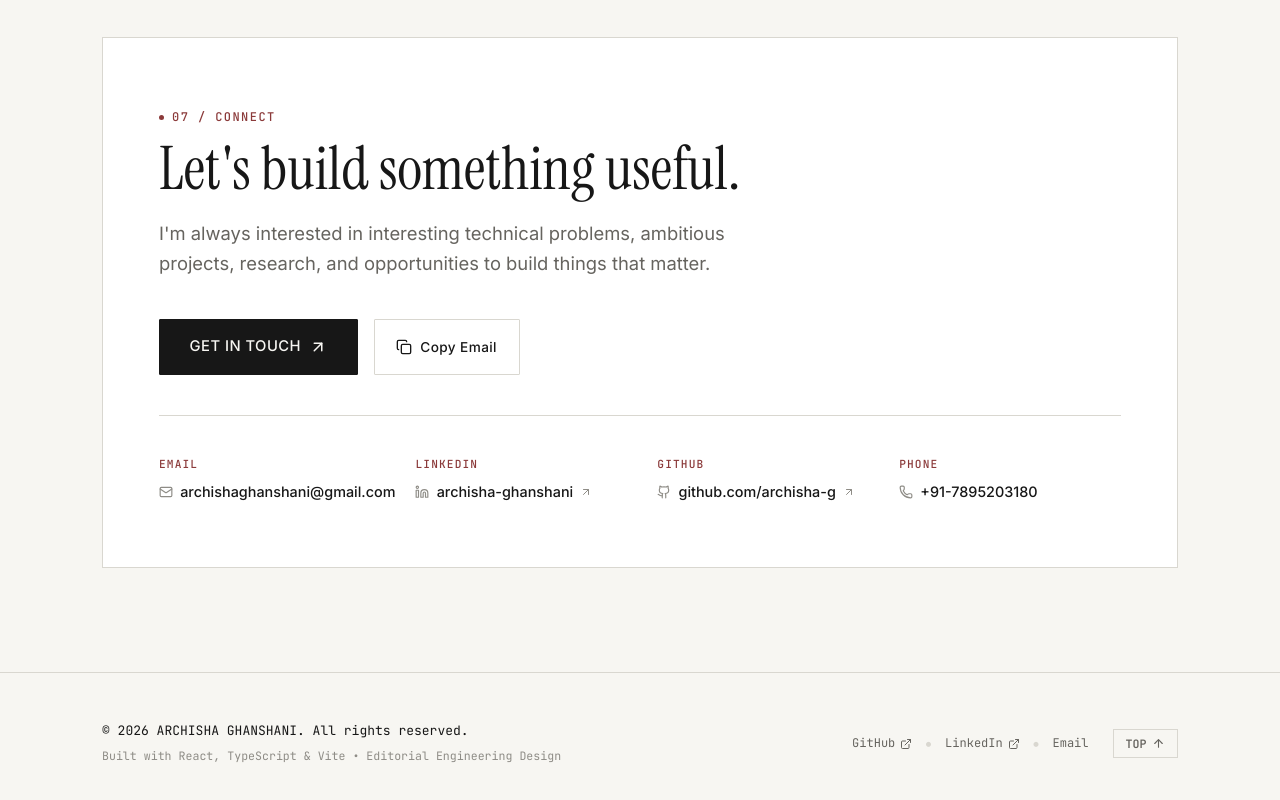
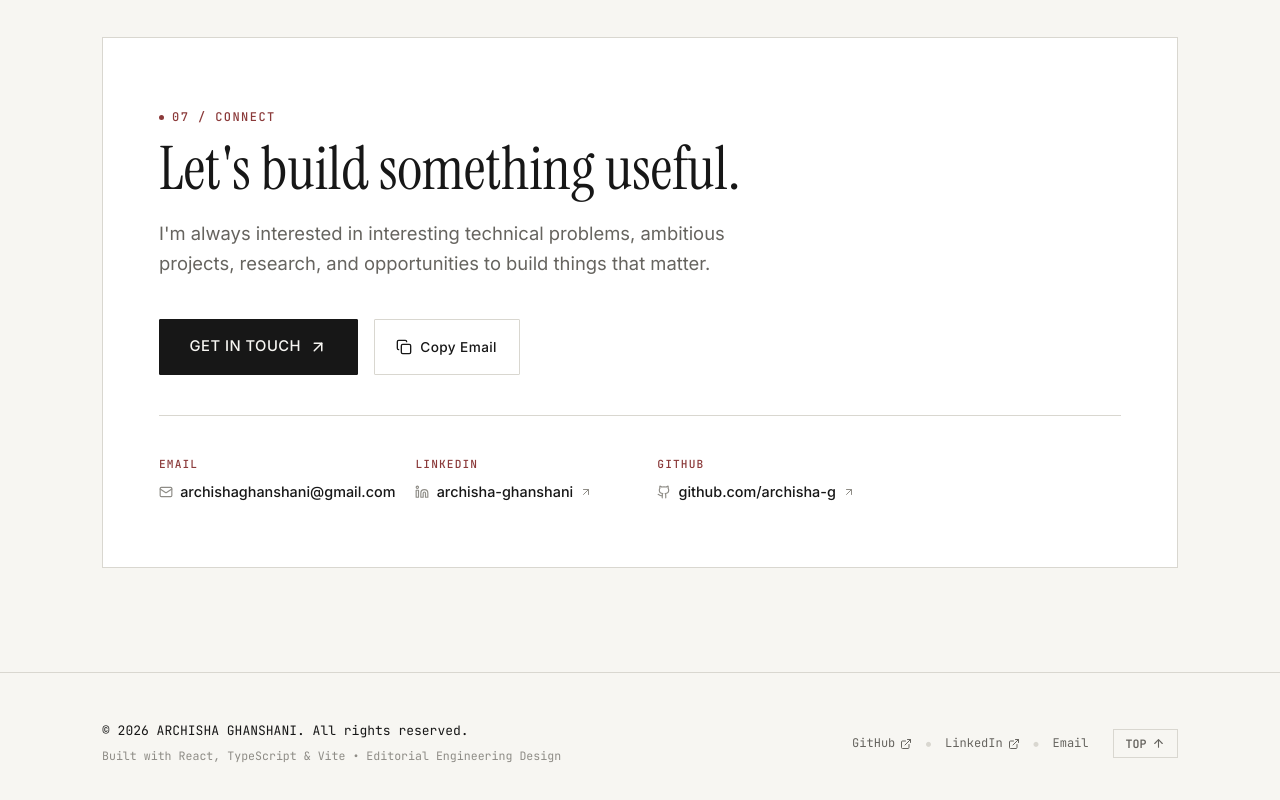
Before and after one commit to archisha-g/portfolio, a React (Vite) app: page / in a window 1280 px wide. Shown: the part 9827-10627 px from the top of the page. Built offline with nearby package versions, Linux system fonts and the light colour scheme.

Commit message:
Remove phone contact from Contact component
Removed phone contact section from the Contact component.

```diff
--- a/src/components/Contact.tsx
+++ b/src/components/Contact.tsx
@@ -1,6 +1,6 @@
 import React, { useState } from 'react';
 import { PERSONAL_INFO } from '../data/portfolioData';
-import { Mail, ArrowUpRight, Copy, Check, Phone } from 'lucide-react';
+import { Mail, ArrowUpRight, Copy, Check } from 'lucide-react';
 
 export const Contact: React.FC = () => {
   const [copied, setCopied] = useState(false);
@@ -103,17 +103,7 @@ export const Contact: React.FC = () => {
                 </a>
               </div>
 
-              {/* Phone */}
-              <div className="channel-item">
-                <span className="channel-label font-mono">PHONE</span>
-                <a
-                  href={`tel:${PERSONAL_INFO.contacts.phoneRaw}`}
-                  className="channel-value channel-link"
-                >
-                  <Phone size={14} className="channel-icon" aria-hidden="true" />
-                  <span>{PERSONAL_INFO.contacts.phone}</span>
-                </a>
-              </div>
+
             </div>
           </div>
         </div>
```
